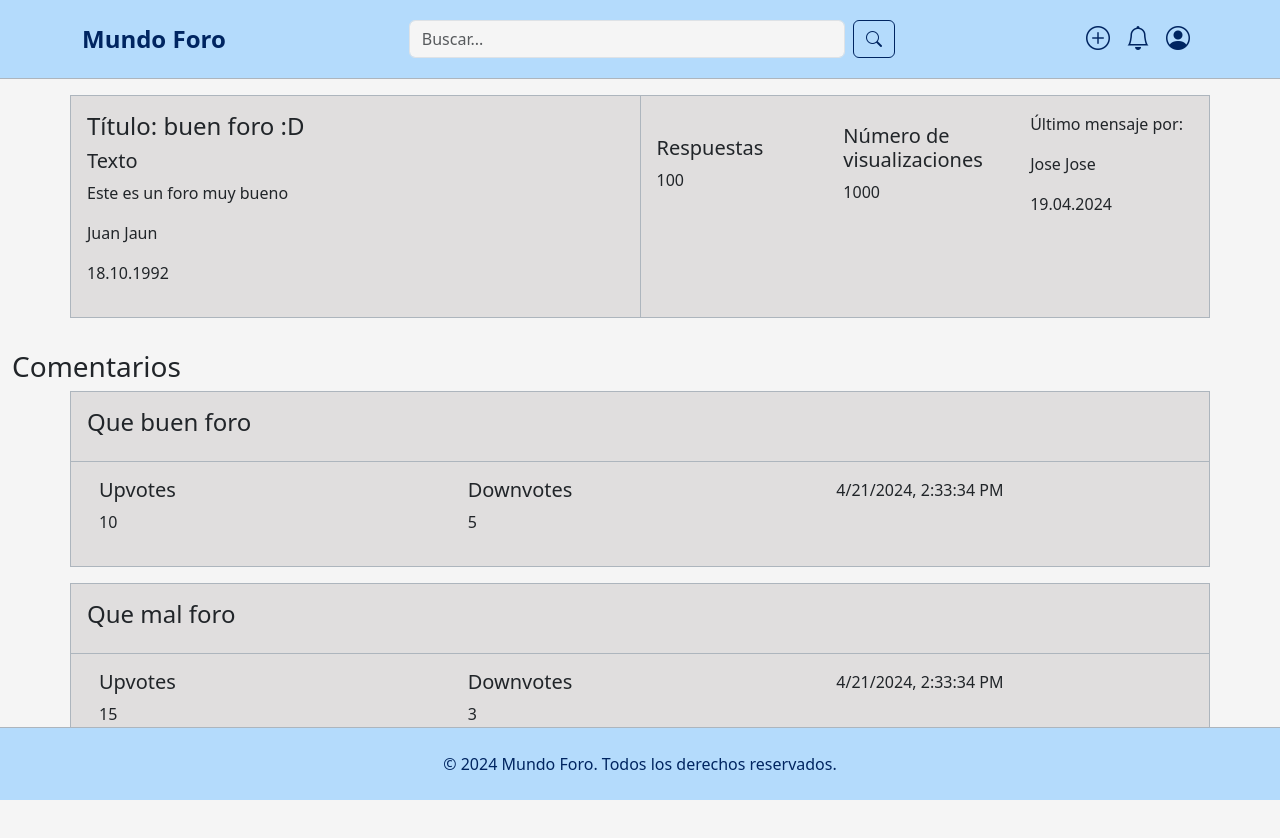
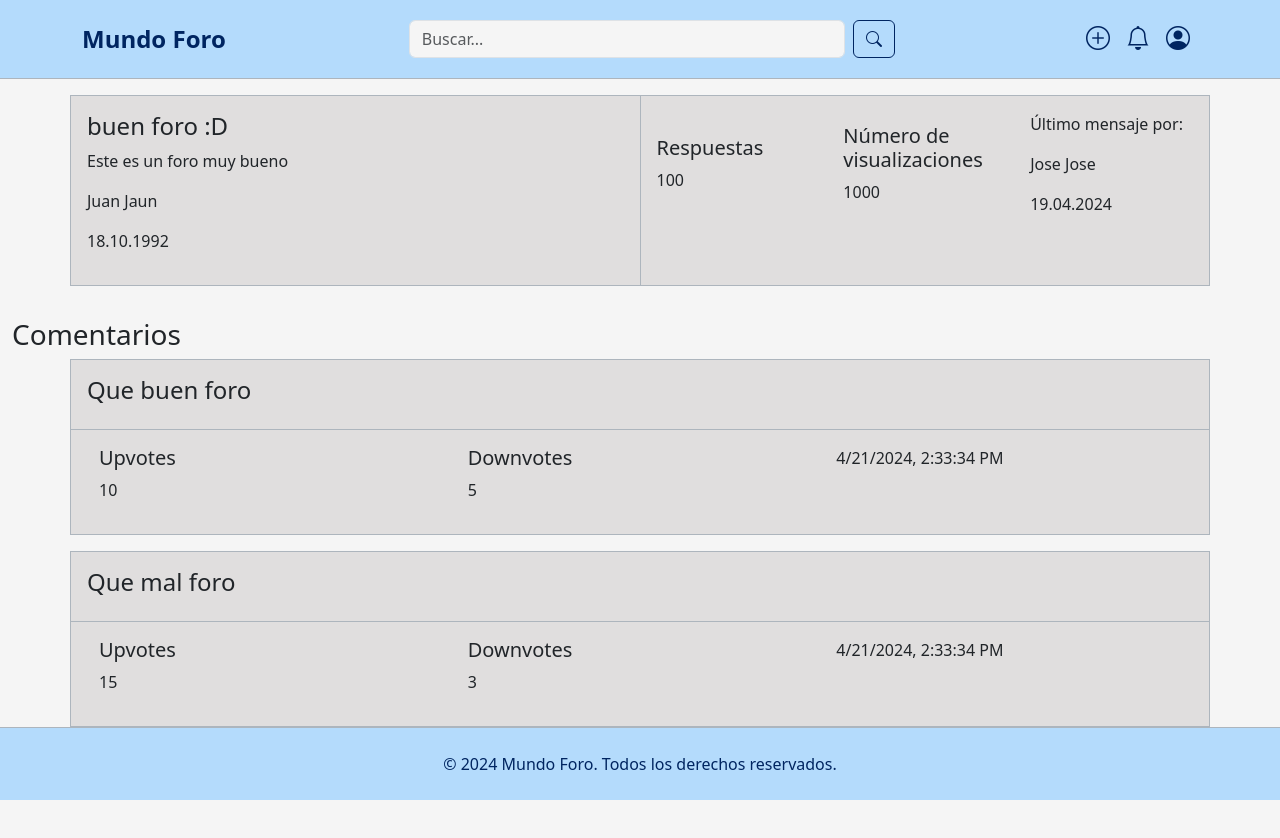
Before and after one commit to Croissanton/IU_Proyecto, a React (Create React App) app in the folder foro-mundo/: page /post in a window 1280 px wide. Shown: the top 838 px of the page. Built offline with nearby package versions, Linux system fonts and the light colour scheme.

Commit message:
titulos fuera

```diff
--- a/foro-mundo/src/Components/PostCard.js
+++ b/foro-mundo/src/Components/PostCard.js
@@ -22,10 +22,9 @@ const PostCard = ({
                 <Row>
                   <Col>
                     <Row>
-                      <h4>Título: {titulo}</h4>
+                      <h4>{titulo}</h4>
                     </Row>
                     <Row>
-                      <h5>Texto</h5>
                       <p>{text}</p>
                     </Row>
                     <Row>
--- a/foro-mundo/src/Components/PostComment.js
+++ b/foro-mundo/src/Components/PostComment.js
@@ -1,7 +1,7 @@
 import React from "react";
 import { Container, Row, Col } from "react-bootstrap";
 
-const PostComment = ({ title, text, upvotes, downvotes, date }) => {
+const PostComment = ({ title, upvotes, downvotes, date }) => {
   return (
     <Row className="gy-3">
       <Col className="p-3 m-auto">
```
